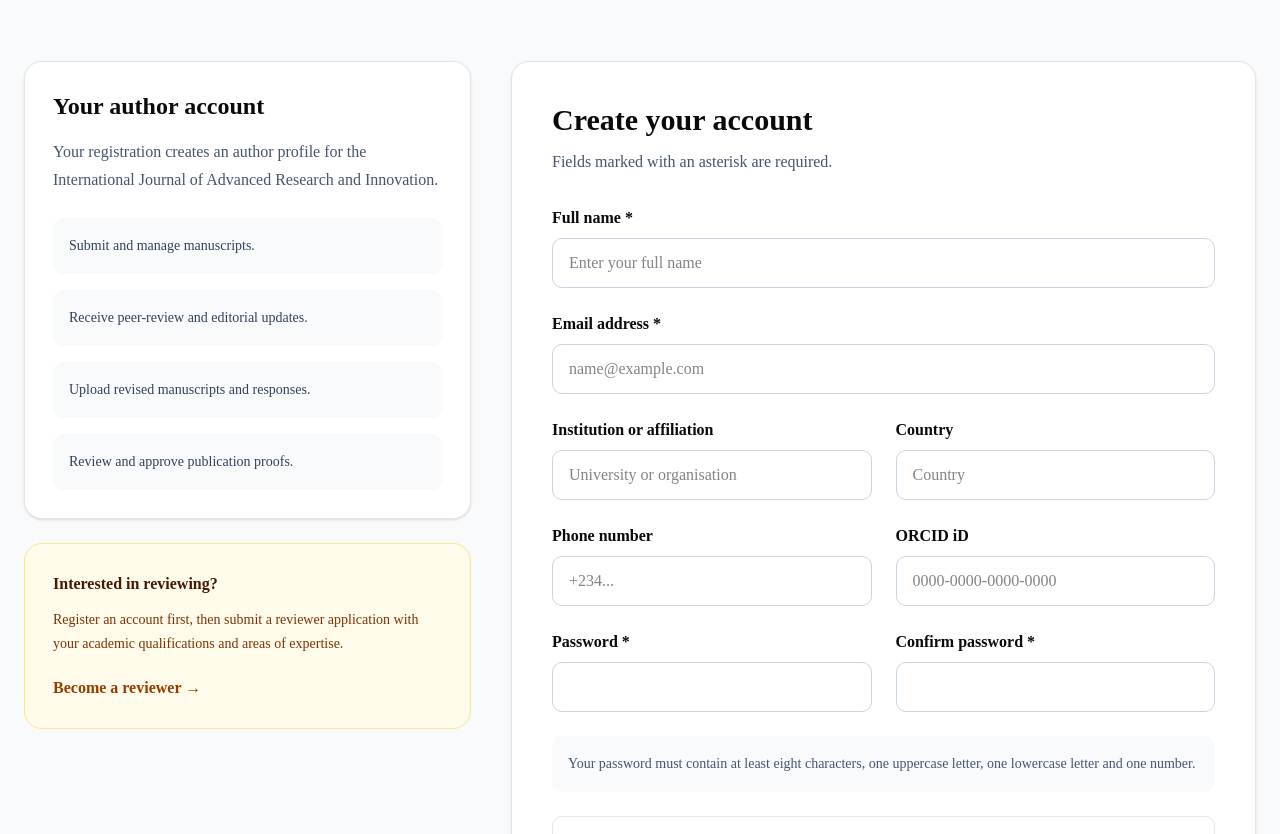
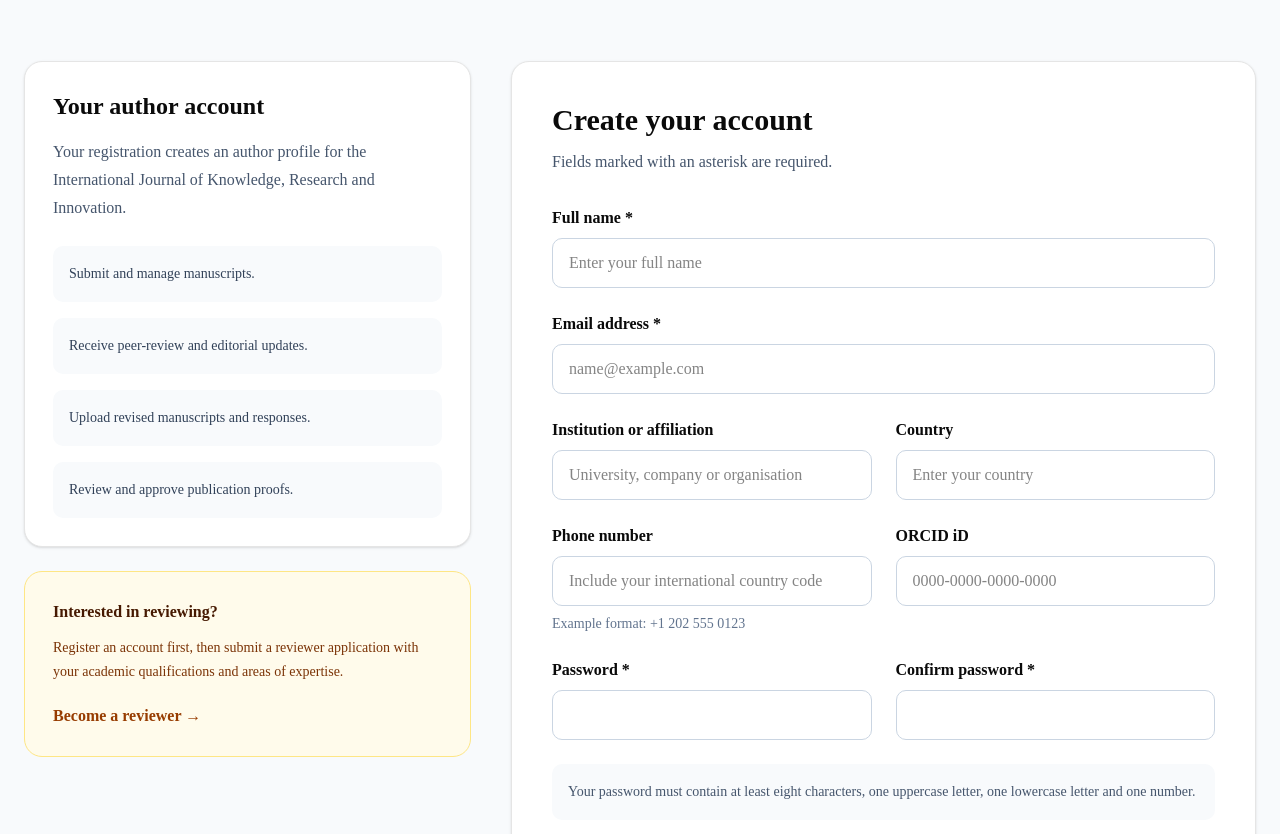
Before and after one commit to paulsunday/ijkri.org-platform, a Next.js app: page /register in a window 1280 px wide. Shown: the part 460-1294 px from the top of the page. Built offline with nearby package versions, Linux system fonts and the light colour scheme; no server answers.

Commit message:
Fix manuscript upload and internationalize registration

```diff
--- a/app/author/submit/page.tsx
+++ b/app/author/submit/page.tsx
@@ -13,7 +13,7 @@ export default async function SubmitManuscriptPage() {
       </h1>
 
       <p className="mb-8 text-gray-600">
-        Submit your manuscript to the International Journal of Advanced
+        Submit your manuscript to the International Journal of Knowledge,
         Research and Innovation (IJKRI).
       </p>
 
@@ -85,7 +85,27 @@ export default async function SubmitManuscriptPage() {
             </option>
           </select>
         </div>
+        <div className="space-y-2">
+          <label
+            htmlFor="manuscriptFile"
+            className="block text-sm font-semibold text-slate-900"
+          >
+            Manuscript File
+          </label>
 
+          <input
+            id="manuscriptFile"
+            name="manuscriptFile"
+            type="file"
+            accept=".pdf,.doc,.docx"
+            required
+            className="block w-full rounded-lg border border-slate-300 bg-white px-4 py-3 text-sm text-slate-700 file:mr-4 file:rounded-md file:border-0 file:bg-slate-900 file:px-4 file:py-2 file:font-semibold file:text-white hover:file:bg-slate-800"
+          />
+
+          <p className="text-sm text-slate-500">
+            Upload a PDF, DOC, or DOCX manuscript. Maximum file size: 20 MB.
+          </p>
+        </div>
         <button
           type="submit"
           className="rounded-lg bg-black px-6 py-3 font-semibold text-white hover:bg-gray-800"
--- a/app/register/page.tsx
+++ b/app/register/page.tsx
@@ -26,9 +26,8 @@ export default async function RegisterPage({
                     </h1>
 
                     <p className="mt-4 max-w-3xl text-lg leading-8 text-slate-300">
-                        Register to submit manuscripts, track peer
-                        review, upload revisions and receive editorial
-                        decisions.
+                        Register to submit manuscripts, track peer review, upload
+                        revisions and receive editorial decisions.
                     </p>
                 </div>
             </section>
@@ -41,9 +40,8 @@ export default async function RegisterPage({
                         </h2>
 
                         <p className="mt-4 leading-7 text-slate-600">
-                            Your registration creates an author profile
-                            for the International Journal of Advanced
-                            Research and Innovation.
+                            Your registration creates an author profile for the
+                            International Journal of Knowledge, Research and Innovation.
                         </p>
 
                         <ul className="mt-6 space-y-4 text-sm leading-6 text-slate-700">
@@ -71,9 +69,9 @@ export default async function RegisterPage({
                         </h2>
 
                         <p className="mt-3 text-sm leading-6 text-amber-900">
-                            Register an account first, then submit a
-                            reviewer application with your academic
-                            qualifications and areas of expertise.
+                            Register an account first, then submit a reviewer
+                            application with your academic qualifications and areas of
+                            expertise.
                         </p>
 
                         <Link
@@ -160,8 +158,9 @@ export default async function RegisterPage({
                                     id="affiliation"
                                     name="affiliation"
                                     type="text"
+                                    autoComplete="organization"
                                     className="w-full rounded-lg border border-slate-300 px-4 py-3 outline-none transition focus:border-amber-500 focus:ring-2 focus:ring-amber-200"
-                                    placeholder="University or organisation"
+                                    placeholder="University, company or organisation"
                                 />
                             </div>
 
@@ -179,7 +178,7 @@ export default async function RegisterPage({
                                     type="text"
                                     autoComplete="country-name"
                                     className="w-full rounded-lg border border-slate-300 px-4 py-3 outline-none transition focus:border-amber-500 focus:ring-2 focus:ring-amber-200"
-                                    placeholder="Country"
+                                    placeholder="Enter your country"
                                 />
                             </div>
                         </div>
@@ -197,10 +196,19 @@ export default async function RegisterPage({
                                     id="phone"
                                     name="phone"
                                     type="tel"
+                                    inputMode="tel"
                                     autoComplete="tel"
                                     className="w-full rounded-lg border border-slate-300 px-4 py-3 outline-none transition focus:border-amber-500 focus:ring-2 focus:ring-amber-200"
-                                    placeholder="+234..."
+                                    placeholder="Include your international country code"
+                                    aria-describedby="phone-help"
                                 />
+
+                                <p
+                                    id="phone-help"
+                                    className="mt-2 text-sm text-slate-500"
+                                >
+                                    Example format: +1 202 555 0123
+                                </p>
                             </div>
 
                             <div>
@@ -215,6 +223,7 @@ export default async function RegisterPage({
                                     id="orcid"
                                     name="orcid"
                                     type="text"
+                                    inputMode="numeric"
                                     className="w-full rounded-lg border border-slate-300 px-4 py-3 outline-none transition focus:border-amber-500 focus:ring-2 focus:ring-amber-200"
                                     placeholder="0000-0000-0000-0000"
                                 />
@@ -262,9 +271,8 @@ export default async function RegisterPage({
                         </div>
 
                         <div className="rounded-lg bg-slate-50 p-4 text-sm leading-6 text-slate-600">
-                            Your password must contain at least eight
-                            characters, one uppercase letter, one
-                            lowercase letter and one number.
+                            Your password must contain at least eight characters, one
+                            uppercase letter, one lowercase letter and one number.
                         </div>
 
                         <label className="flex items-start gap-3 rounded-lg border border-slate-200 p-4">
@@ -277,8 +285,8 @@ export default async function RegisterPage({
                             />
 
                             <span className="text-sm leading-6 text-slate-700">
-                                I confirm that the information provided is
-                                accurate and agree to comply with the{" "}
+                                I confirm that the information provided is accurate and
+                                agree to comply with the{" "}
                                 <Link
                                     href="/publication-ethics"
                                     className="font-semibold text-amber-700 hover:underline"
```
